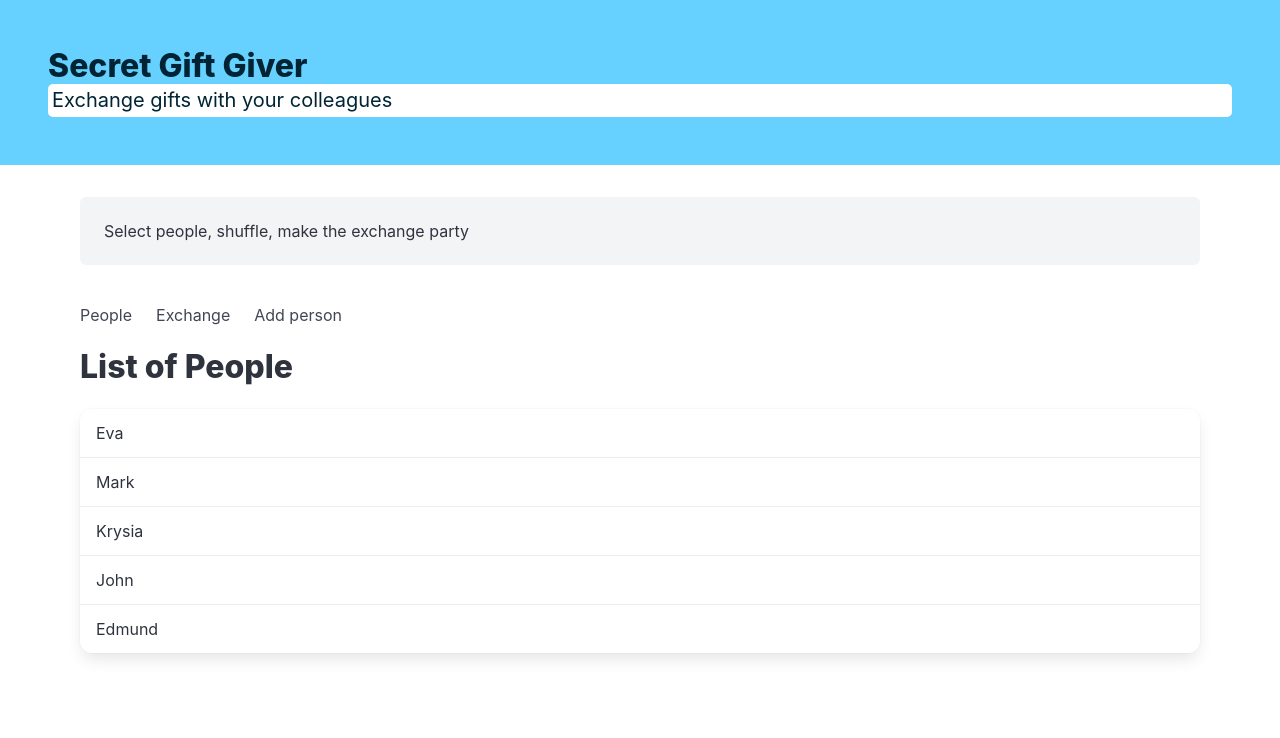
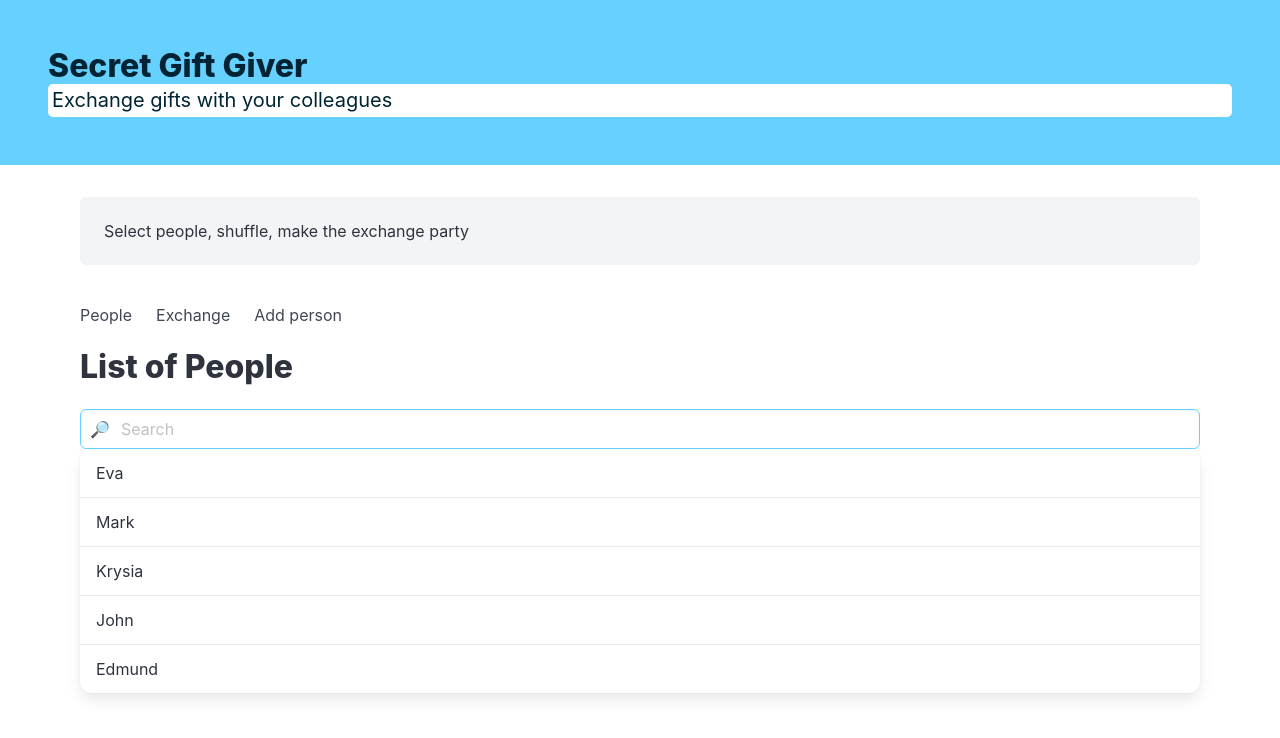
Before and after one commit to michaljabi/eduweb-nowoczesny-react-od-podstaw, a React (Vite) app in the folder secret-gift-giver/: page / in a window 1280 px wide. Shown: the top 738 px of the page. Built offline with nearby package versions, Linux system fonts and the light colour scheme.

Commit message:
lesson(19): search input prepared; fix children to node type in PageLayout.jsx

```diff
--- a/secret-gift-giver/src/components/PageLayout.jsx
+++ b/secret-gift-giver/src/components/PageLayout.jsx
@@ -2,7 +2,7 @@ import PropTypes from "prop-types";
 
 PageLayout.propTypes = {
    title: PropTypes.string,
-   children: PropTypes.element.isRequired
+   children: PropTypes.node.isRequired
 }
 
 
--- a/secret-gift-giver/src/pages/PeoplePage.jsx
+++ b/secret-gift-giver/src/pages/PeoplePage.jsx
@@ -4,7 +4,6 @@ import {PanelBlock} from "../components/PanelBlock.jsx";
 import {useState, useEffect} from "react";
 
 export function PeoplePage() {
-
 
     const [selectedNames, setSelectedNames] = useState([])
 
@@ -16,7 +15,6 @@ export function PeoplePage() {
     }
 
     // After 2 seconds select "John" by code.
-
     useEffect(() => {
         const timerId = setTimeout(() => {
             setSelectedNames((sN) => {
@@ -36,6 +34,14 @@ export function PeoplePage() {
 
     return (
         <PageLayout title="List of People">
+            <p className="control has-icons-left">
+                <input className="input is-info" type="text" placeholder="Search"
+                       onChange={
+                            (e) => console.log(e.target.value)
+                       }
+                />
+                <span className="icon is-left">🔎</span>
+            </p>
             <article className="panel is-info">
                 {
                     people.map(name =>
```
